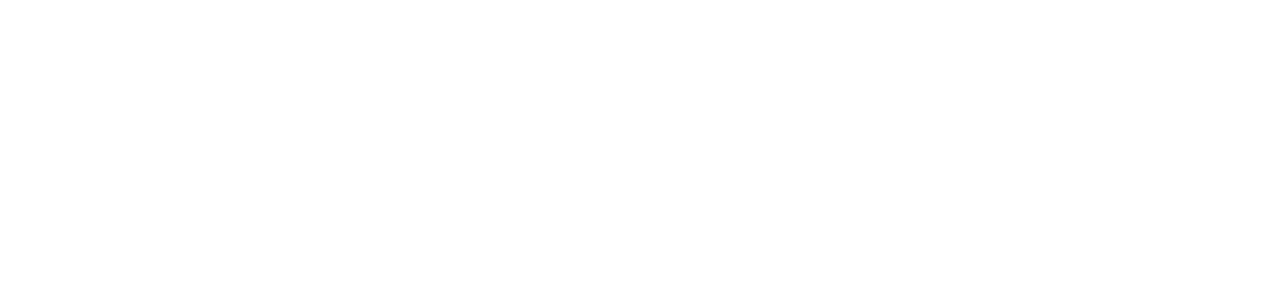
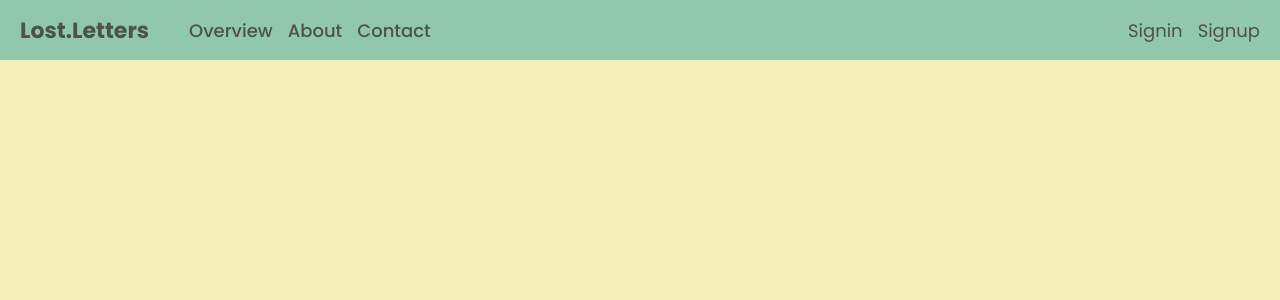
Before and after one commit to stormsidali2001/lost-letters-frontend, a Next.js app: page / in a window 1280 px wide. Shown: the top 300 px of the page. Built offline with nearby package versions, Linux system fonts and the light colour scheme.

Commit message:
topbar in home page done

```diff
--- /dev/null
+++ b/components/Topbar/Topbar.module.css
@@ -0,0 +1,42 @@
+.container{
+    background-color: var(--primary-900);
+    height: 60px;
+    display: flex;
+    justify-content: space-between;
+    color: var(--text-color);
+    padding: 0 20px;
+
+
+}
+
+.container .left{
+    flex: 1;
+    display: flex;
+    column-gap: 40px;
+}
+.container .left ul{
+    display: flex;
+    font-weight: 500;
+    column-gap: 15px;
+    height: 100%;
+    align-items: center;
+    font-size: 18px;
+}
+.container .left .logo{
+    font-weight: bold;
+    display: flex;
+    align-items: center;
+    font-size: 22px;
+}
+.container .right{
+    flex:1;
+}
+.container .right ul{
+    height: 100%;
+    width: fit-content;
+    display: flex;
+    column-gap: 15px;
+    margin-left: auto;
+    align-items: center;
+    font-size: 18px;
+}
--- /dev/null
+++ b/components/Topbar/Topbar.tsx
@@ -0,0 +1,23 @@
+import styles from './Topbar.module.css'
+const Topbar = () => {
+  return (
+    <div className={styles.container}>
+        <div className={styles.left}>
+            <span className={styles.logo}>Lost.Letters</span>
+            <ul className={styles.links}>
+                <li>Overview</li>
+                <li>About</li>
+                <li>Contact</li>
+            </ul>
+        </div>
+        <div className={styles.right}>
+            <ul>
+                <li>Signin</li>
+                <li>Signup</li>
+            </ul>
+        </div>
+    </div>
+  )
+}
+
+export default Topbar
--- a/pages/index.tsx
+++ b/pages/index.tsx
@@ -1,19 +1,15 @@
 import type { NextPage } from 'next'
 import Head from 'next/head'
 import Image from 'next/image'
+import Topbar from '../components/Topbar/Topbar'
 import styles from '../styles/Home.module.css'
 
 const Home: NextPage = () => {
   return (
     <div className={styles.container}>
-      <Head>
-        <title>Create Next App</title>
-        <meta name="description" content="Generated by create next app" />
-        <link rel="icon" href="/favicon.ico" />
-      </Head>
 
+      <Topbar/>
       <main className={styles.main}>
-
       </main>
 
     </div>
--- a/styles/Home.module.css
+++ b/styles/Home.module.css
@@ -1,129 +1,11 @@
 .container {
-  padding: 0 2rem;
+  flex-direction: column;
 }
 
-.main {
-  min-height: 100vh;
-  padding: 4rem 0;
-  flex: 1;
+.container .main{
   display: flex;
   flex-direction: column;
-  justify-content: center;
-  align-items: center;
+  min-height: 100vh;
+  background-color: var(--background);
+
 }
-
-.footer {
-  display: flex;
-  flex: 1;
-  padding: 2rem 0;
-  border-top: 1px solid #eaeaea;
-  justify-content: center;
-  align-items: center;
-}
-
-.footer a {
-  display: flex;
-  justify-content: center;
-  align-items: center;
-  flex-grow: 1;
-}
-
-.title a {
-  color: #0070f3;
-  text-decoration: none;
-}
-
-.title a:hover,
-.title a:focus,
-.title a:active {
-  text-decoration: underline;
-}
-
-.title {
-  margin: 0;
-  line-height: 1.15;
-  font-size: 4rem;
-}
-
-.title,
-.description {
-  text-align: center;
-}
-
-.description {
-  margin: 4rem 0;
-  line-height: 1.5;
-  font-size: 1.5rem;
-}
-
-.code {
-  background: #fafafa;
-  border-radius: 5px;
-  padding: 0.75rem;
-  font-size: 1.1rem;
-  font-family: Menlo, Monaco, Lucida Console, Liberation Mono, DejaVu Sans Mono,
-    Bitstream Vera Sans Mono, Courier New, monospace;
-}
-
-.grid {
-  display: flex;
-  align-items: center;
-  justify-content: center;
-  flex-wrap: wrap;
-  max-width: 800px;
-}
-
-.card {
-  margin: 1rem;
-  padding: 1.5rem;
-  text-align: left;
-  color: inherit;
-  text-decoration: none;
-  border: 1px solid #eaeaea;
-  border-radius: 10px;
-  transition: color 0.15s ease, border-color 0.15s ease;
-  max-width: 300px;
-}
-
-.card:hover,
-.card:focus,
-.card:active {
-  color: #0070f3;
-  border-color: #0070f3;
-}
-
-.card h2 {
-  margin: 0 0 1rem 0;
-  font-size: 1.5rem;
-}
-
-.card p {
-  margin: 0;
-  font-size: 1.25rem;
-  line-height: 1.5;
-}
-
-.logo {
-  height: 1em;
-  margin-left: 0.5rem;
-}
-
-@media (max-width: 600px) {
-  .grid {
-    width: 100%;
-    flex-direction: column;
-  }
-}
-
-@media (prefers-color-scheme: dark) {
-  .card,
-  .footer {
-    border-color: #222;
-  }
-  .code {
-    background: #111;
-  }
-  .logo img {
-    filter: invert(1);
-  }
-}
--- a/styles/globals.css
+++ b/styles/globals.css
@@ -1,8 +1,14 @@
+@import url('https://fonts.googleapis.com/css2?family=Poppins:wght@100;200;300;400;500;600;700;800;900&display=swap');
+:root{
+  --primary-900:#90C8AC;
+  --background:#F5F0BB;
+  --text-color:#4D524B
+}
 html,
 body {
   padding: 0;
   margin: 0;
-  font-family: -apple-system, BlinkMacSystemFont, Segoe UI, Roboto, Oxygen,
+  font-family: 'Poppins',-apple-system, BlinkMacSystemFont, Segoe UI, Roboto, Oxygen,
     Ubuntu, Cantarell, Fira Sans, Droid Sans, Helvetica Neue, sans-serif;
 }
 
@@ -13,6 +19,8 @@
 
 * {
   box-sizing: border-box;
+  margin: 0;
+  padding: 0;
 }
 
 @media (prefers-color-scheme: dark) {
@@ -24,3 +32,7 @@
     background: black;
   }
 }
+
+ul{
+  list-style: none;
+}
```
Also changed, not shown: components/Hero/Hero.tsx (added, +10 -0 lines), components/Hero/Hero.module.css (added).
